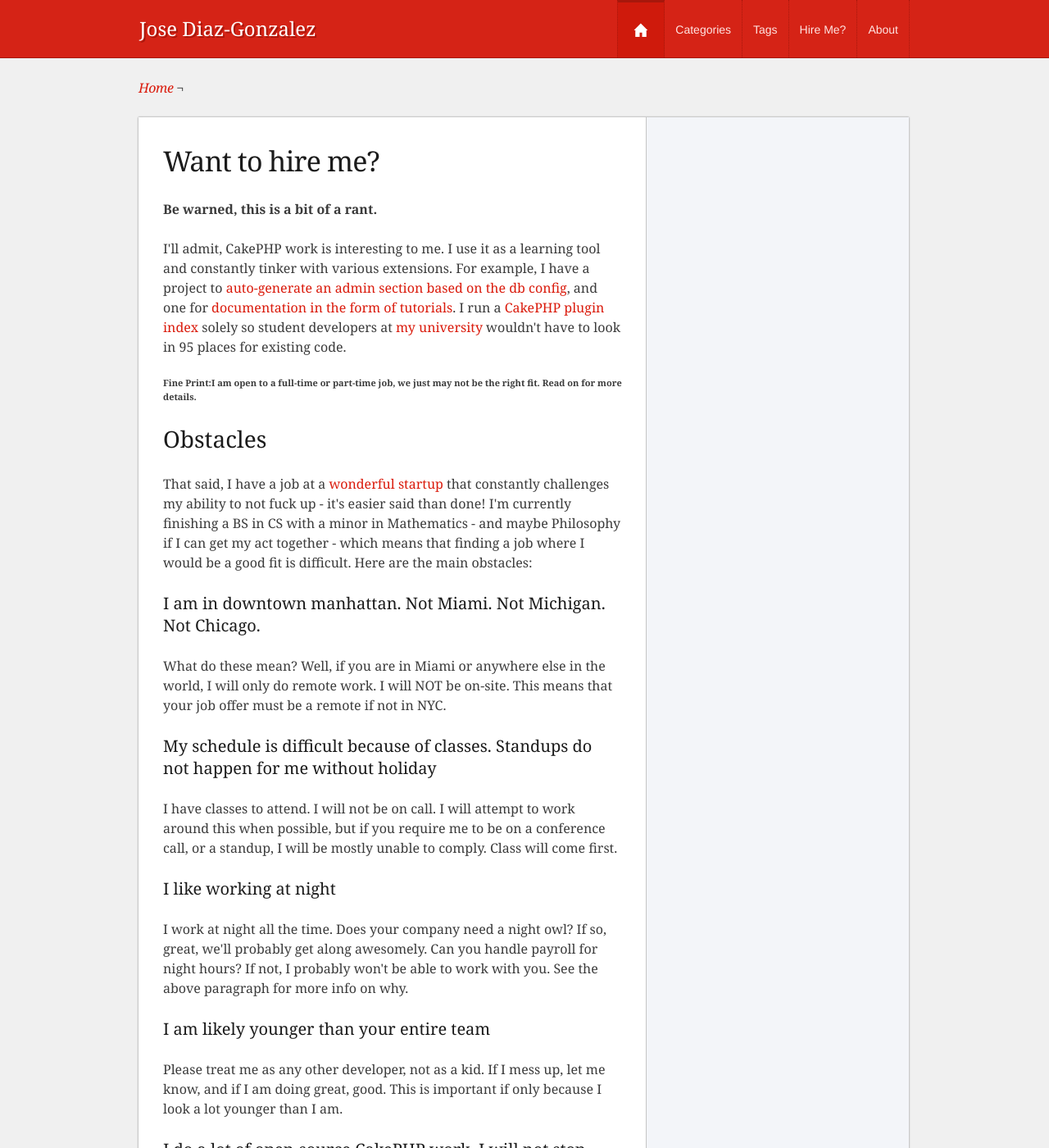
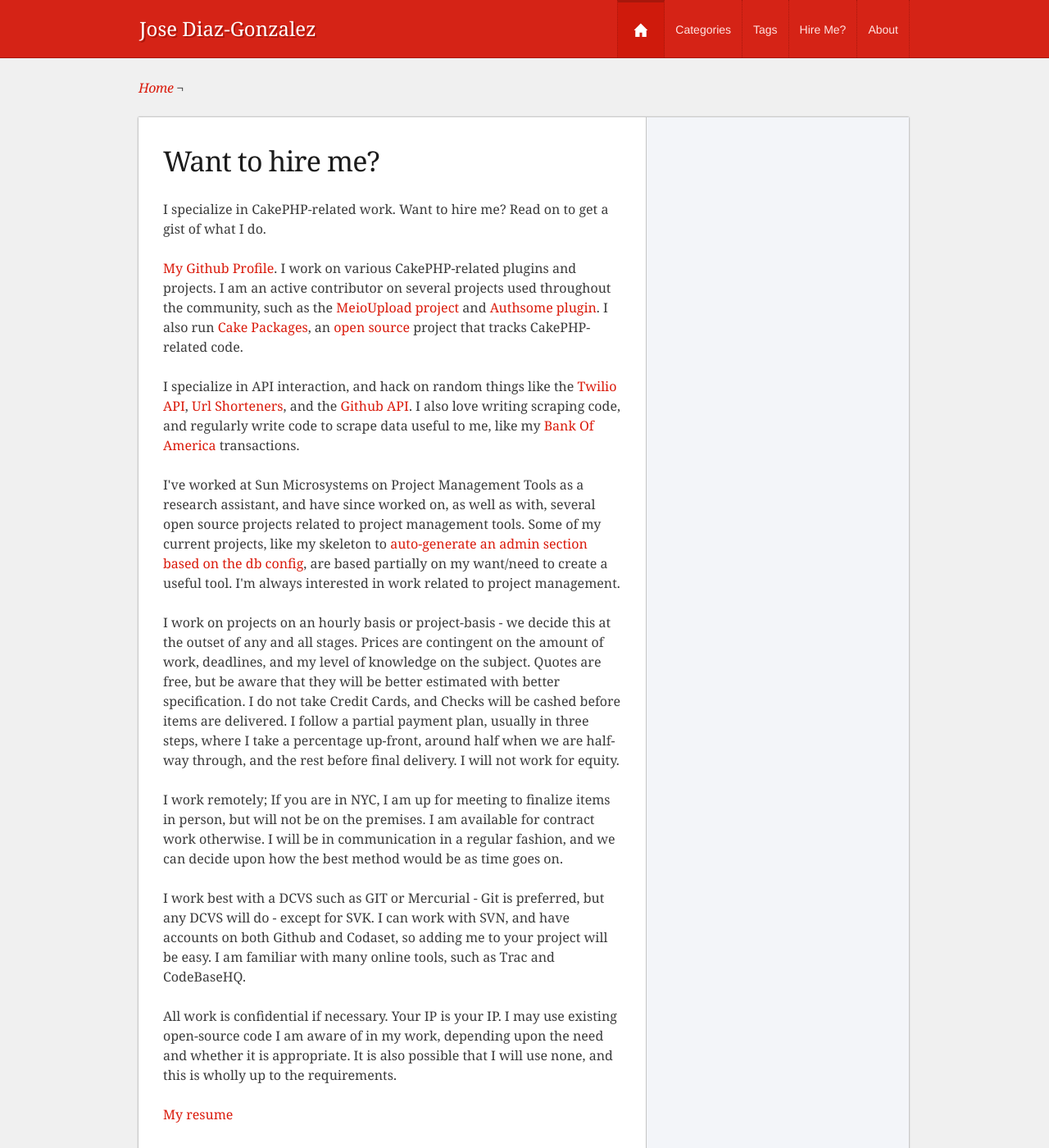
Before and after one commit to husayt/josediazgonzalez.com, a Jekyll site: the page built from hire-me/index.html, in a window 1280 px wide and 1400 px high. Shown: the whole window at 82% size. Built offline with Jekyll 4.4.1, drawn with Linux system fonts in a browser that asks for light colours; Markdown is read by kramdown in place of the engine named in the settings; some of the changed text lies outside the part shown.

Commit message:
updated hire-me page

```diff
--- a/hire-me/index.html
+++ b/hire-me/index.html
@@ -3,50 +3,28 @@ layout: full
 title: Want to hire me?
 ---
 
-<p><strong>Be warned, this is a bit of a rant.</strong></p>
+<p>
+    I specialize in CakePHP-related work. Want to hire me? Read on to get a gist of what I do.
+<p>
+    <a href="http:/github.com/josegonzalez">My Github Profile</a>. I work on various CakePHP-related plugins and projects. I am an active contributor on several projects used throughout the community, such as the <a href="http://github.com/jrbasso/MeioUpload">MeioUpload project</a> and <a href="http://github.com/felixge/cakephp-authsome">Authsome plugin</a>. I also run <a href="http://cakepackages.com">Cake Packages</a>, an <a href="http://github.com/josegonzalez/cakepackages">open source</a> project that tracks CakePHP-related code.
+</p>
+<p>
+    I specialize in API interaction, and hack on random things like the <a href="http://github.com/josegonzalez/twilio">Twilio API</a>, <a href="http://github.com/josegonzalez/trimmable-behavior">Url Shorteners</a>, and the <a href="http://github.com/josegonzalez/cakepackages">Github API</a>. I also love writing scraping code, and regularly write code to scrape data useful to me, like my <a href="http://github.com/josegonzalez/bankofamerica_task">Bank Of America</a> transactions.
+</p>
+<p>
+    I've worked at Sun Microsystems on Project Management Tools as a research assistant, and have since worked on, as well as with, several open source projects related to project management tools. Some of my current projects, like my skeleton to <a href="http://github.com/josegonzalez/app_skellington">auto-generate an admin section based on the db config</a>, are based partially on my want/need to create a useful tool. I'm always interested in work related to project management.
+</p>
+<p>
+    I work on projects on an hourly basis or project-basis - we decide this at the outset of any and all stages. Prices are contingent on the amount of work, deadlines, and my level of knowledge on the subject. Quotes are free, but be aware that they will be better estimated with better specification. I do not take Credit Cards, and Checks will be cashed before items are delivered. I follow a partial payment plan, usually in three steps, where I take a percentage up-front, around half when we are half-way through, and the rest before final delivery. I will not work for equity.
+</p>
+<p>
+    I work remotely; If you are in NYC, I am up for meeting to finalize items in person, but will not be on the premises. I am available for contract work otherwise. I will be in communication in a regular fashion, and we can decide upon how the best method would be as time goes on.
+</p>
+<p>
+    I work best with a DCVS such as GIT or Mercurial - Git is preferred, but any DCVS will do - except for SVK. I can work with SVN, and have accounts on both Github and Codaset, so adding me to your project will be easy. I am familiar with many online tools, such as Trac and CodeBaseHQ.
+</p>
+<p>
+    All work is confidential if necessary. Your IP is your IP. I may use existing open-source code I am aware of in my work, depending upon the need and whether it is appropriate. It is also possible that I will use none, and this is wholly up to the requirements.
+</p>
 
-<p>I'll admit, CakePHP work is interesting to me. I use it as a learning tool and constantly tinker with various extensions. For example, I have a project to <a href="http://github.com/josegonzalez/app_skellington">auto-generate an admin section based on the db config</a>, and one for <a href="http://github.com/josegonzalez/documentation">documentation in the form of tutorials</a>. I run a <a href="http://cakepackages.com">CakePHP plugin index</a> solely so student developers at <a href="http://www.pace.edu">my university</a> wouldn't have to look in 95 places for existing code.</p>
-
-<p><strong><small>Fine Print:I am open to a full-time or part-time job, we just may not be the right fit. Read on for more details.</small></strong></p>
-
-<h2>Obstacles</h2>
-<p>That said, I have a job at a <a href="http://seatgeek.com">wonderful startup</a> that constantly challenges my ability to not fuck up - it's easier said than done! I'm currently finishing a BS in CS with a minor in Mathematics - and maybe Philosophy if I can get my act together - which means that finding a job where I would be a good fit is difficult. Here are the main obstacles:</p>
-
-<h4>I am in downtown manhattan. Not Miami. Not Michigan. Not Chicago.</h4>
-<p>What do these mean? Well, if you are in Miami or anywhere else in the world, I will only do remote work. I will NOT be on-site. This means that your job offer must be a remote if not in NYC.</p>
-
-<h4>My schedule is difficult because of classes. Standups do not happen for me without holiday</h4>
-<p>I have classes to attend. I will not be on call. I will attempt to work around this when possible, but if you require me to be on a conference call, or a standup, I will be mostly unable to comply. Class will come first.</p>
-
-<h4>I like working at night</h4>
-<p>I work at night all the time. Does your company need a night owl? If so, great, we'll probably get along awesomely. Can you handle payroll for night hours? If not, I probably won't be able to work with you. See the above paragraph for more info on why.</p>
-
-<h4>I am likely younger than your entire team</h4>
-<p>Please treat me as any other developer, not as a kid. If I mess up, let me know, and if I am doing great, good. This is important if only because I look a lot younger than I am.</p>
-
-<h4>I do a lot of open-source CakePHP work. I will not stop doing so.</h4>
-<p>I work on a lot of CakePHP open source projects. If taking a job at your company conflicts with this, it was nice talking to you. My current work is all non-CakePHP, so I don't think I have much of an issue. I will not compete with your application/client work. I may, at some future time, reuse the knowledge I've gained to create something useful. That is at my discretion, but do know that I will ensure that your IP remains your IP.
-
-<h4>I work for a startup already</h4>
-<p>Since I already work for a startup, I can't do anything in the ticketing industry for some number of years. It's in my contract. If you require more than freelance, I will require above and beyond what they provide in flexibility and mental stimulation.</p>
-
-<p>I take slight offense when people make fun of my current job in some way. My coworkers and the cofounders are great and we've built an awesome application. I've learned a lot here, and have spent many nights toiling on complex features. Hopefully I can say the same about your company :)</p>
-
-<h2> Still interested?</h2>
-<p>That said, I do freelance work if you can't pull me away from my current job :P . Contact me for rates. They vary depending upon what you need done, how fast, your working environment, etc. The following is a general guideline for freelance work:</p>
-
-<ul>
-  <li>Use GIT or some other DCVS. SVN is okay, but I will be much more productive with a DCVS.
-    <ul>
-      <li>If you do not have a VCS, my fee has just doubled</li>
-    </ul>
-  </li>
-  <li>I do CakePHP work, not #INSERT FRAMEWORK HERE# or raw #INSERT LANGUAGE HERE#</li>
-  <li>I will never do more work than is agreed upon</li>
-  <li>A third of the estimate up front, another third halfway through, and the rest at the end</li>
-  <li>I retain the right to fire you as a client</li>
-  <li>Contract is king</li>
-  <li>I do project and hourly work. We will decide jointly what works best</li>
-</ul>
-
-<p>I feel relieved. <a href="/about/">Contact me</a> if you are still even slightly interested.</p>
+<p><a href="http://josediazgonzalez.com/about/resume.pdf">My resume</a></p>
```
